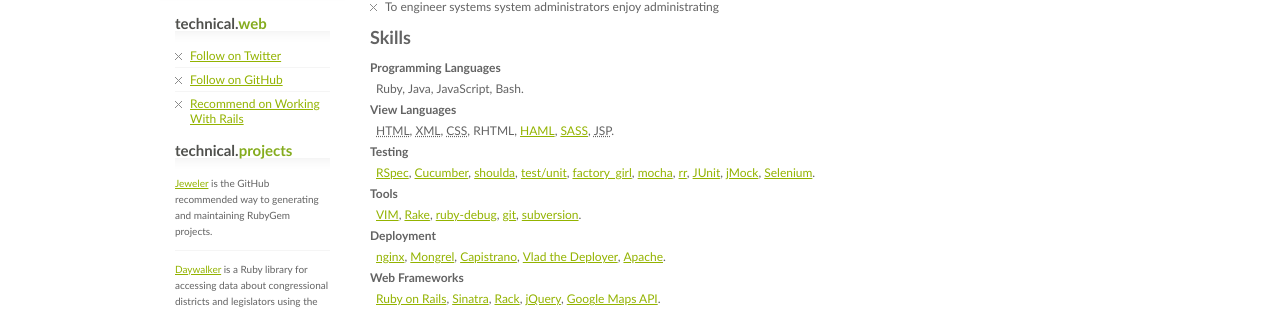
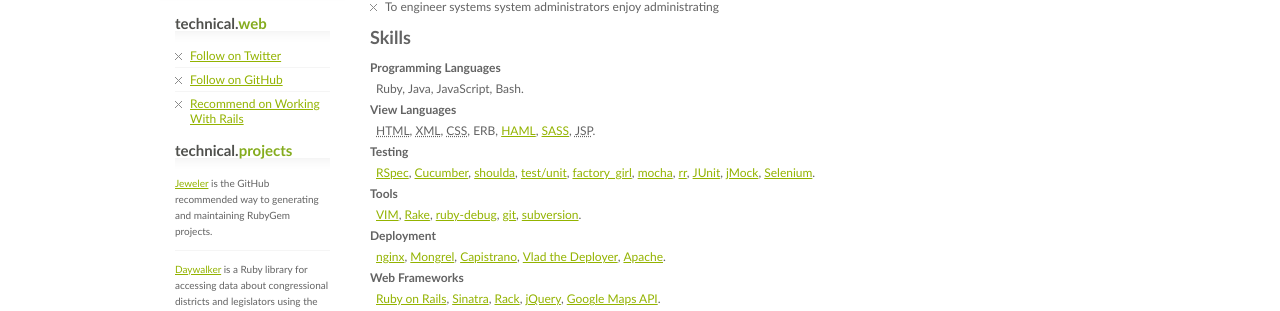
Before and after one commit to technicalpickles/technicalpickles.github.com, a Jekyll site: the page built from resume/index.html, in a window 1280 px wide and 900 px high. Shown: the part 374-685 px from the top of the window. Built offline with Jekyll 4.4.1, drawn with Linux system fonts in a browser that asks for light colours; Markdown is read by kramdown in place of the engine named in the settings; a script that is not in the unit is left out.

Commit message:
RHTML isn't really a thing per se.

```diff
--- a/resume/index.html
+++ b/resume/index.html
@@ -50,7 +50,7 @@
         <li><abbr title='HyperText Markup Language'>HTML</abbr></li>
         <li><abbr title='Extensible Markup Language'>XML</abbr></li>
         <li><abbr title='cascading style sheets'>CSS</abbr></li>
-        <li>RHTML</li>
+        <li>ERB</li>
         <li><a href="http://haml.hamptoncatlin.com/" title="HTML Abstraction Markup Language">HAML</a></li>
         <li><a href="http://sass-lang.com/" title="SASS">SASS</a></li>
         <li><abbr title='JavaServer Pages'>JSP</abbr></li>
```
